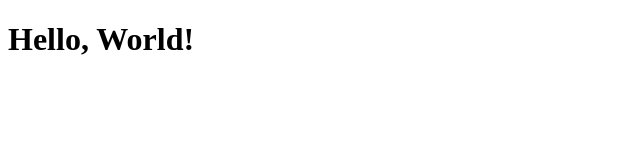
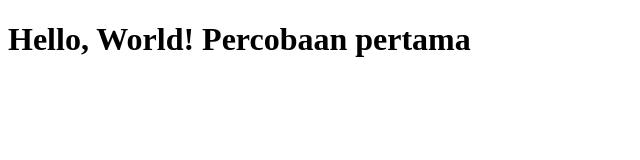
Before and after one commit to frodewald/Proyek-Heeve, a plain HTML site: page index.html in a window 1280 px wide. Shown: the whole page, without its empty margins (0-640 px from the left). Drawn offline with Linux system fonts and the light colour scheme.

Commit message:
ubah pages

```diff
--- a/index.html
+++ b/index.html
@@ -4,6 +4,6 @@
     <title>Hello, World!</title>
 </head>
 <body>
-    <h1>Hello, World!</h1>
+    <h1>Hello, World! Percobaan pertama</h1>
 </body>
 </html>
```
